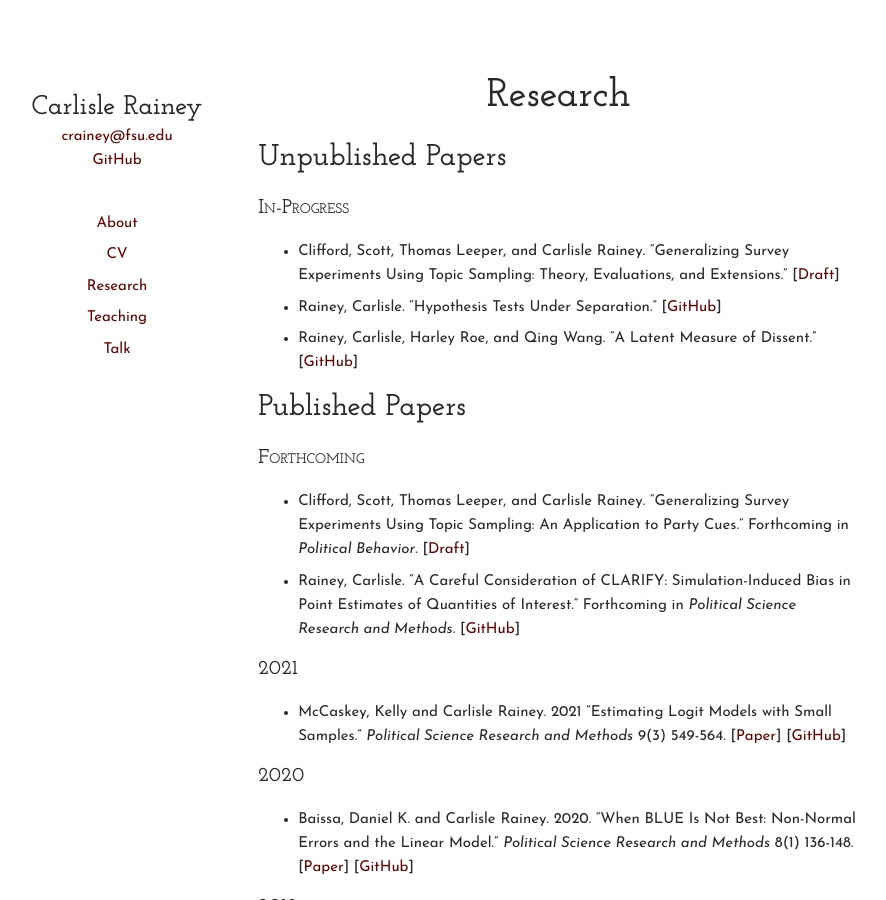
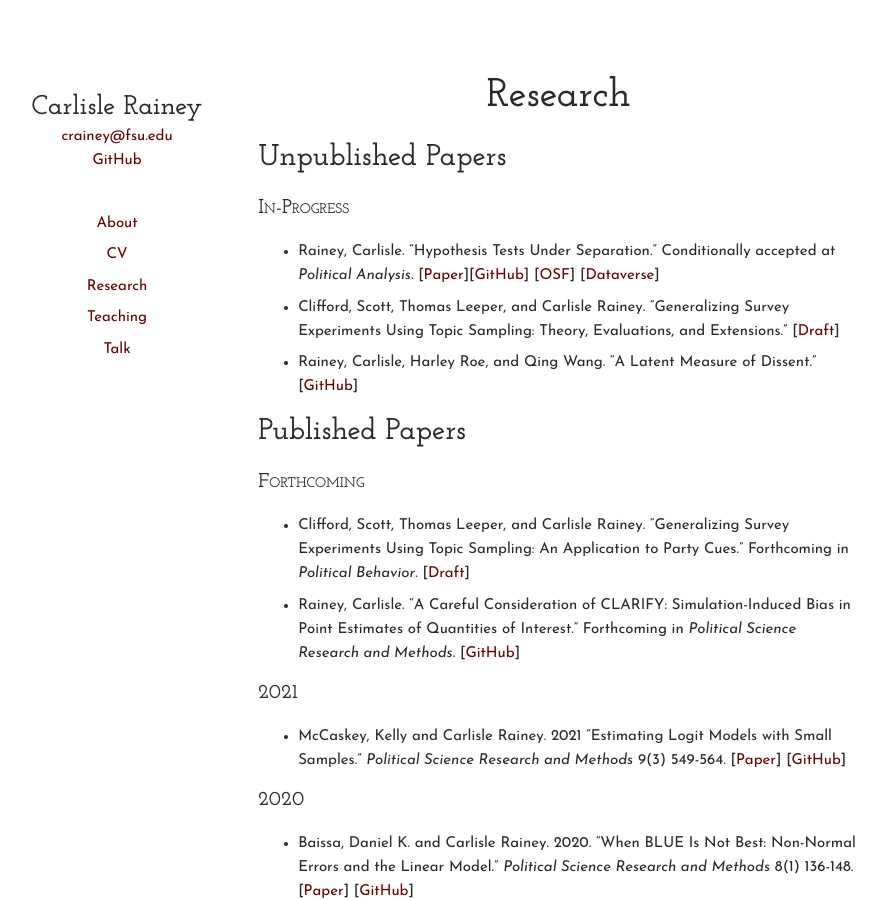
Before and after one commit to carlislerainey/carlislerainey.github.io, a Jekyll site: the page built from research/index.md, in a window 1280 px wide and 900 px high. Shown: the whole window, without its empty margins (204-1090 px from the left). Built offline with Jekyll 4.4.1, drawn with Linux system fonts in a browser that asks for light colours.

Commit message:
add wilks

```diff
--- a/_includes/_unpublished.md
+++ b/_includes/_unpublished.md
@@ -2,6 +2,6 @@
 
 ### In-Progress
 
+- Rainey, Carlisle. “Hypothesis Tests Under Separation.” Conditionally accepted at *Political Analysis*. [[Paper](../papers/wilks.pdf)][[GitHub](https://github.com/carlislerainey/wilks/)] [[OSF](https://osf.io/wn2s4/)] [[Dataverse](https://doi.org/10.7910/DVN/6EYRJG)]
 - Clifford, Scott, Thomas Leeper, and Carlisle Rainey. “Generalizing Survey Experiments Using Topic Sampling: Theory, Evaluations, and Extensions.” [[Draft](https://www.dropbox.com/s/r1qp09i9xo76p7n/gte-details.pdf?dl=0)]
-- Rainey, Carlisle. “Hypothesis Tests Under Separation.” [[GitHub](https://github.com/carlislerainey/wilks/)]
 - Rainey, Carlisle, Harley Roe, and Qing Wang. “A Latent Measure of Dissent.” [[GitHub](https://github.com/carlislerainey/latent-dissent/)]
```
Also changed, not shown: 1 other file.
